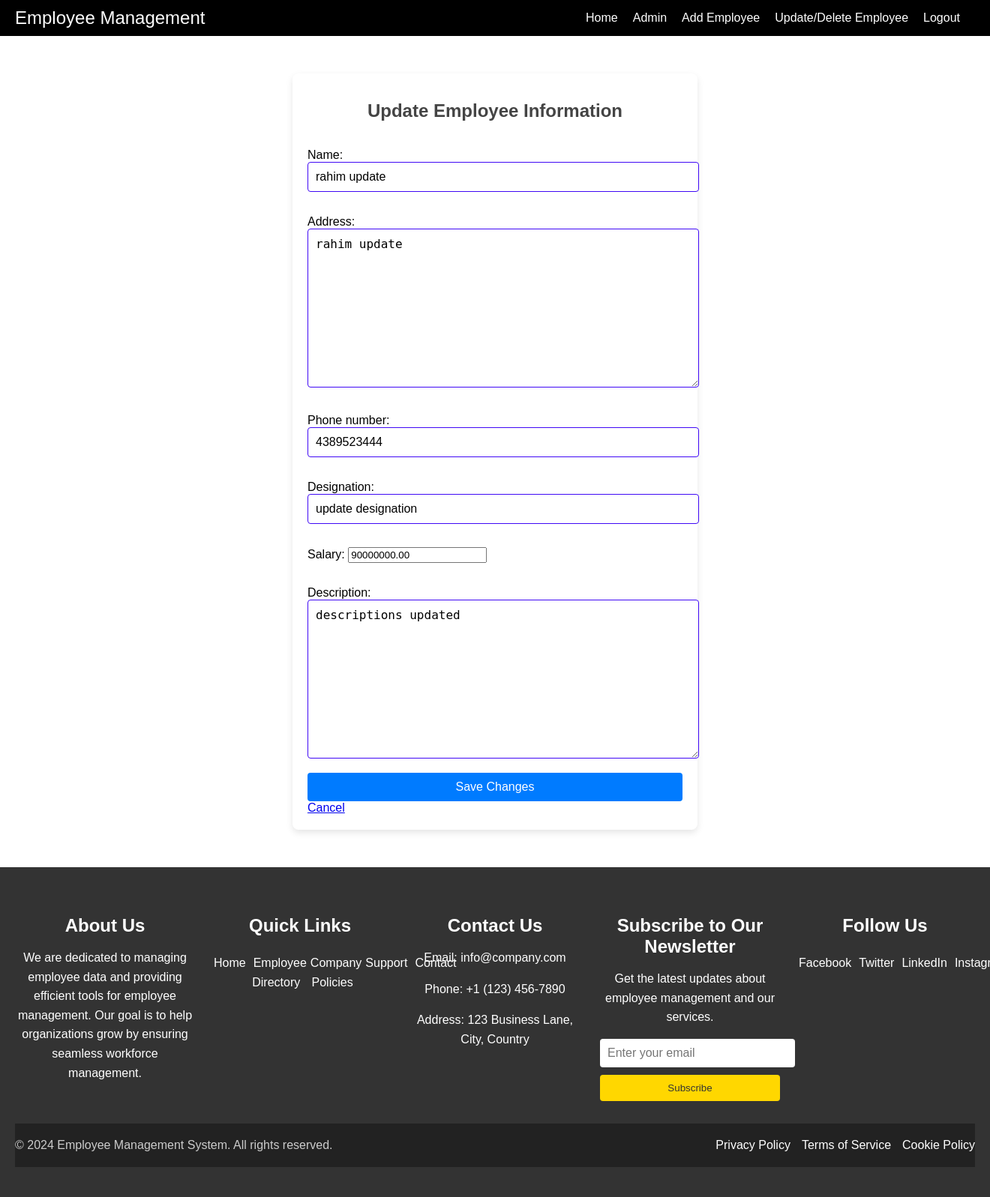
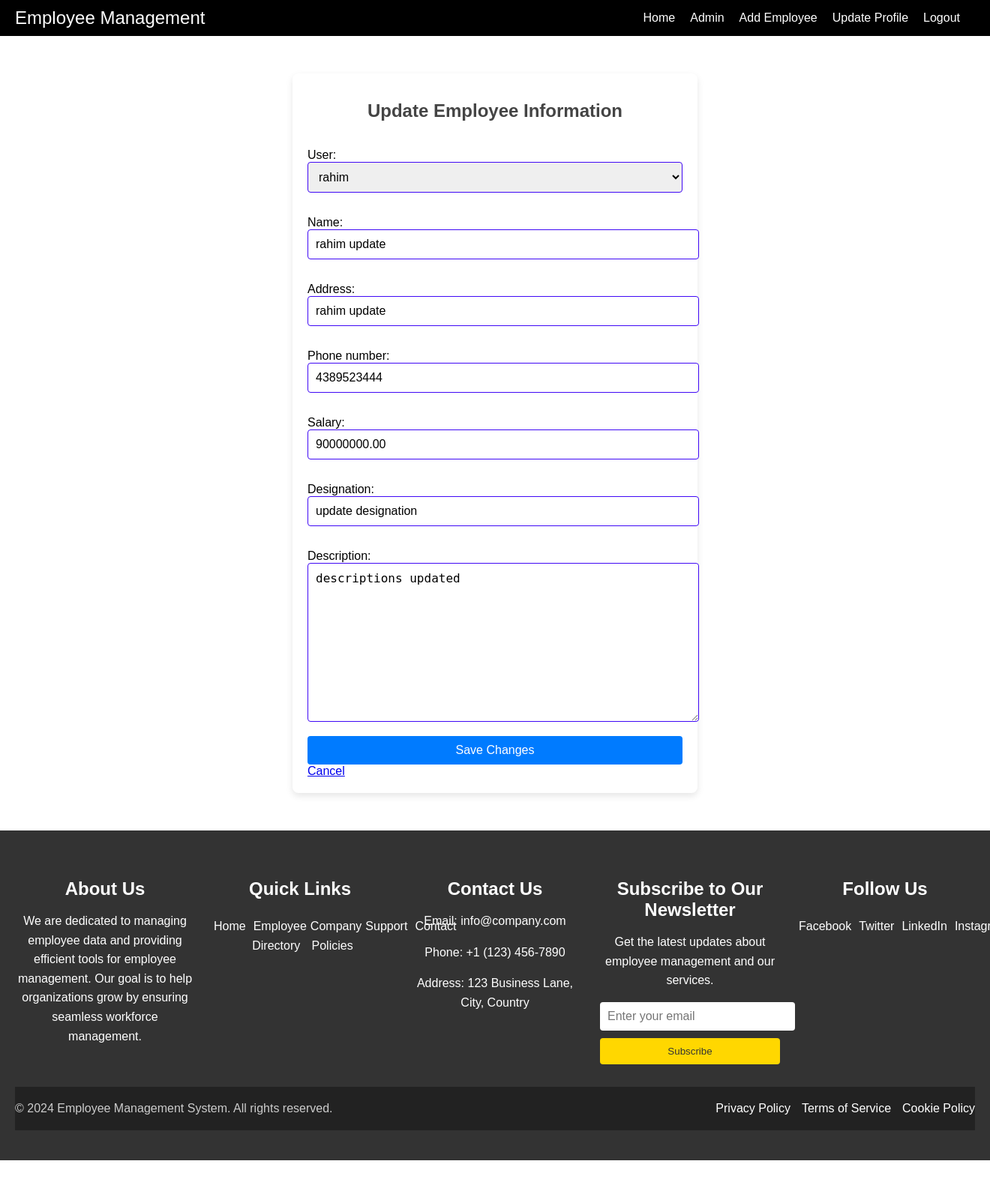
Before and after one commit to Monirul-Jim/employee_management_system_django_template_practice, a Django app: page /employees/update/2/ in a window 1320 px wide; the page is wider, and only the part inside the window is pictured. Shown: that part at 75% size. After the commit the page ends 1548 px from the top of that part, so only its background shows below. Run offline with Django 5.2, Linux system fonts and the light colour scheme; a user stored in the database is signed in; data comes from the database, SQL or seed files in the repository; both versions use the stored data as it was after the commit.

Commit message:
just super user show add employee route

```diff
--- a/employees/forms.py
+++ b/employees/forms.py
@@ -59,24 +59,22 @@ class EmployeeRegistrationForm(UserCreationForm):
 class EmployeeForm(forms.ModelForm):
     class Meta:
         model = EmployeeModel
-        fields = ['name', 'address', 'phone_number',
-                  'designation', 'salary', 'description']
+        fields = '__all__'
 
     def __init__(self, *args, **kwargs):
-        self.user = kwargs.pop('user', None)  # Extract user from kwargs
+        self.user = kwargs.pop('user', None)
         super(EmployeeForm, self).__init__(*args, **kwargs)
 
-        # If the form is being used to update (i.e., there's an instance)
         if self.instance and self.instance.pk:
-            # If the user is not a superuser, make designation and salary fields read-only
             if self.user and not self.user.is_superuser:
-                self.fields['designation'].widget.attrs['readonly'] = True
-                self.fields['salary'].widget.attrs['readonly'] = True
+                # self.fields['designation'].widget.attrs['readonly'] = True
+                # self.fields['salary'].widget.attrs['readonly'] = True
+                del self.fields['designation']
+                del self.fields['salary']
+                del self.fields['user']
 
     def save(self, commit=True):
         employee = super(EmployeeForm, self).save(commit=False)
-
-        # If the user is not a superuser, do not update the designation or salary
         if not self.user.is_superuser and self.instance and self.instance.pk:
             employee.designation = self.instance.designation
             employee.salary = self.instance.salary
--- a/employees/models.py
+++ b/employees/models.py
@@ -4,10 +4,10 @@ from django.contrib.auth.models import User
 
 
 class EmployeeModel(models.Model):
-    user = models.ForeignKey(User, on_delete=models.CASCADE, null=True)
+    user = models.OneToOneField(User, on_delete=models.CASCADE, null=True)
     name = models.CharField(max_length=100)
-    address = models.TextField()
-    phone_number = models.CharField(max_length=15)
+    address = models.CharField(max_length=100)
+    phone_number = models.IntegerField()
     salary = models.DecimalField(max_digits=10, decimal_places=2)
     designation = models.CharField(max_length=100)
     description = models.TextField()
--- a/employees/templates/add_employee.html
+++ b/employees/templates/add_employee.html
@@ -1,5 +1,6 @@
 {% extends 'base.html' %} {% block content%} {% load static %}
 <link rel="stylesheet" href="{% static 'form.css' %}" />
+
 <div class="form-container">
   <form method="post" novalidate>
     {% csrf_token %} {{form.as_p}}
--- a/employees/views.py
+++ b/employees/views.py
@@ -53,19 +53,30 @@ def user_logout(request):
 
 def add_employee(request):
     if request.method == 'POST':
-        form = EmployeeForm(request.POST)
+        existing_employee = EmployeeModel.objects.filter(
+            user=request.user).first()
+
+        if existing_employee:
+            form = EmployeeForm(
+                request.POST, instance=existing_employee, user=request.user)
+        else:
+            form = EmployeeForm(request.POST, user=request.user)
+
         if form.is_valid():
-            form.save(user=request.user)
+            form.save()
             return redirect('home')
     else:
         form = EmployeeForm()
+
     return render(request, 'add_employee.html', {'form': form})
 
 
-# def employee_list(request):
-#     employees = EmployeeModel.objects.filter(user=request.user)
-#     context = {'employees': employees}
-#     return render(request, 'update_delete.html', context)
+def employee_list(request):
+    employees = EmployeeModel.objects.filter(user=request.user)
+    context = {'employees': employees}
+    return render(request, 'update_delete.html', context)
+
+
 def employee_list(request):
     if request.user.is_superuser:
         employee = EmployeeModel.objects.all()
@@ -108,10 +119,7 @@ def update_employee(request, id):
 #         return redirect('delete_update_employee')
 #     return render(request, 'confirm_delete.html', {'employee': employee})
 def delete_employee(request, id):
-    # Get the employee object
     employee = get_object_or_404(EmployeeModel, id=id)
-
-    # Allow only superusers to delete
     if not request.user.is_superuser:
         return HttpResponseForbidden("You are not allowed to delete this employee.")
 
--- a/static/form.css
+++ b/static/form.css
@@ -36,6 +36,7 @@ form p {
 
 input[type="email"],
 input[type="password"],
+input[type="number"],
 input[type="text"],
 textarea,
 select {
@@ -70,3 +71,11 @@ textarea:focus {
   color: white;
   background-color: green;
 }
+.cancel {
+  background-color: red;
+  padding: 10px;
+  color: white;
+  border: none;
+  border-radius: 5px;
+  cursor: pointer;
+}
--- a/templates/base.html
+++ b/templates/base.html
@@ -42,9 +42,7 @@
         <li><a href="{% url 'add_employee' %}">Add Employee</a></li>
         {% endif %}
         <li>
-          <a href="{% url 'delete_update_employee' %}"
-            >Update/Delete Employee</a
-          >
+          <a href="{% url 'delete_update_employee' %}">Update Profile</a>
         </li>
         <li><a href="{% url 'user_logout' %}">Logout</a></li>
         {% else %}
```
Also changed, not shown: db.sqlite3, employees/migrations/0003_alter_employeemodel_address_and_more.py (added), employees/migrations/0004_alter_employeemodel_phone_number.py (added), employees/migrations/0005_alter_employeemodel_user.py (added), employees/migrations/0006_alter_employeemodel_user.py (added).
